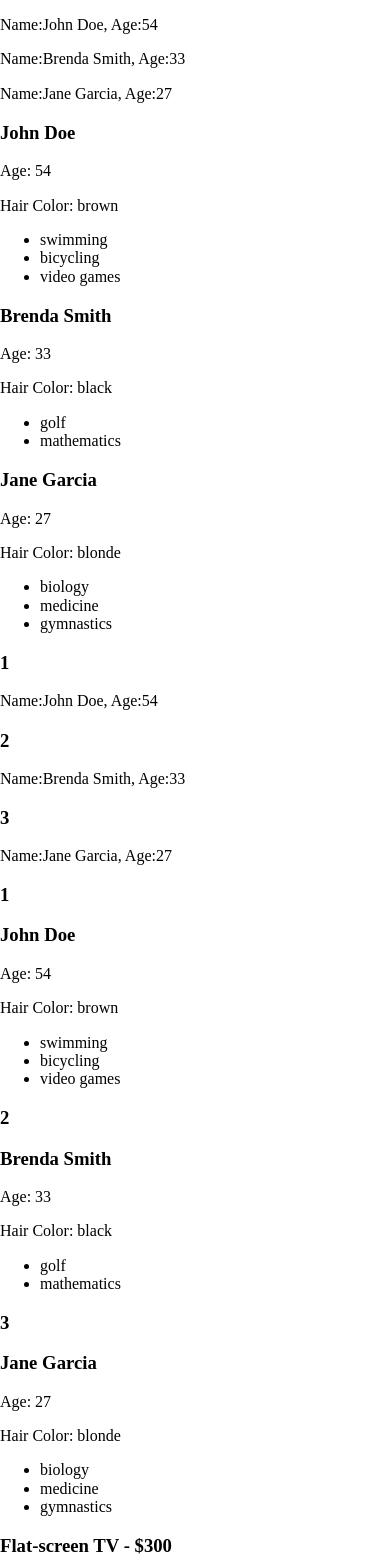
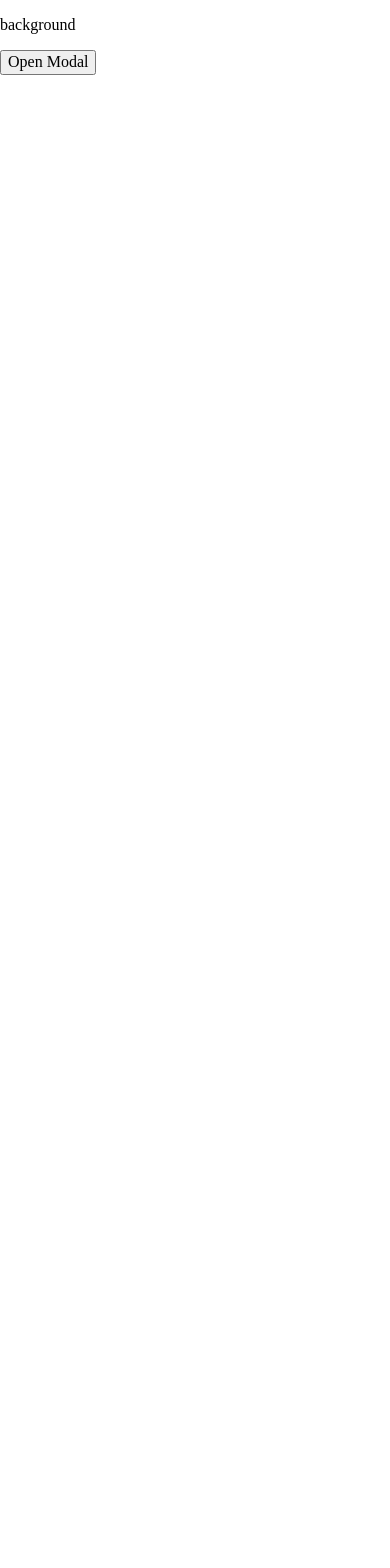
Before and after one commit to chrisart10/react-desing-pattern, a React (Create React App) app: page / in a window 390 px wide. Shown: the top 1568 px of the page. After the commit the page ends 844 px from the top, so only its background shows below. Built offline with nearby package versions, Linux system fonts and the light colour scheme.

Commit message:
++Uncontrolled Responsive modal

```diff
--- a/src/App.jsx
+++ b/src/App.jsx
@@ -1,54 +1,28 @@
-import NumberedList from "./components/NumberedList";
+import UncontrolledModal from "./components/modal/UncontrolledModal";
+// import NumberedList from "./components/NumberedList";
 import LargePersonListOfItem from "./components/people/LargePersonListItem";
-import SmallPersonListOfItem from "./components/people/SmallPersonListItem";
+// import SmallPersonListOfItem from "./components/people/SmallPersonListItem";
 import LargeProductsListItems from "./components/product/LargeProductsListItem";
-import SmallProductsListItems from "./components/product/SmallProductsListItems";
+// import SmallProductsListItems from "./components/product/SmallProductsListItems";
 import RegularList from "./components/RegularList";
-import { people, products } from "./data/people";
+import { peoples, products } from "./data/data";
 
 function App() {
 	return (
 		<div>
+			<p>background</p>
+			<UncontrolledModal>
 				<RegularList
-				items={people}
-				resourceName="person"
-				itemComponent={SmallPersonListOfItem}
-			/>
-			<RegularList
-				items={people}
-				resourceName="person"
-				itemComponent={LargePersonListOfItem}
-			/>
-			<NumberedList
-				items={people}
-				resourceName="person"
-				itemComponent={SmallPersonListOfItem}
-			/>
-			<NumberedList
-				items={people}
+					items={peoples}
 					resourceName="person"
 					itemComponent={LargePersonListOfItem}
 				/>
 				<RegularList
 					items={products}
 					resourceName="product"
-				itemComponent={SmallProductsListItems}
-			/>
-			<RegularList
-				items={products}
-				resourceName="product"
 					itemComponent={LargeProductsListItems}
 				/>
-			<NumberedList
-				items={products}
-				resourceName="product"
-				itemComponent={SmallProductsListItems}
-			/>
-			<NumberedList
-				items={products}
-				resourceName="product"
-				itemComponent={LargeProductsListItems}
-			/>
+			</UncontrolledModal>
 		</div>
 	);
 }
--- /dev/null
+++ b/src/components/modal/Modalstyled.js
@@ -0,0 +1,25 @@
+import styled from "styled-components";
+
+export const ModalBackground = styled.div`
+	display: flex;
+	position: fixed;
+	justify-content: center;
+	z-index: 1;
+	left: 0;
+	top: 0;
+	width: 100%;
+	height: 100%;
+	background-color: rgba(0, 0, 0, 0.5);
+`;
+
+export const ModalBody = styled.div`
+	background-color: #ffffff;
+	height: calc(100vh - 40px);
+	margin: 20px 40px;
+	border-radius: 15px;
+	flex-basis: 700px;
+	flex-grow: 1;
+	max-width: 900px;
+	min-width: 700px;
+	overflow-y: auto;
+`;
--- /dev/null
+++ b/src/components/modal/UncontrolledModal.jsx
@@ -0,0 +1,22 @@
+import React from "react";
+import { ModalBackground, ModalBody } from "./Modalstyled";
+
+function UncontrolledModal({ children }) {
+	const [isOpened, setIsOpened] = React.useState(false);
+	return isOpened ? (
+		<ModalBackground onClick={() => setIsOpened(false)}>
+			<ModalBody onClick={(e) => e.stopPropagation()}>
+				<button type="button" onClick={() => setIsOpened(false)}>
+					Close Modal
+				</button>
+				{children}
+			</ModalBody>
+		</ModalBackground>
+	) : (
+		<button type="button" onClick={() => setIsOpened(true)}>
+			Open Modal
+		</button>
+	);
+}
+
+export default UncontrolledModal;
--- a/src/data/people.js
+++ b/src/data/data.js
@@ -1,4 +1,4 @@
-export const people = [
+export const peoples = [
 	{
 		name: "John Doe",
 		age: 54,
```
Lines whose indentation alone changed are shown as unchanged.
